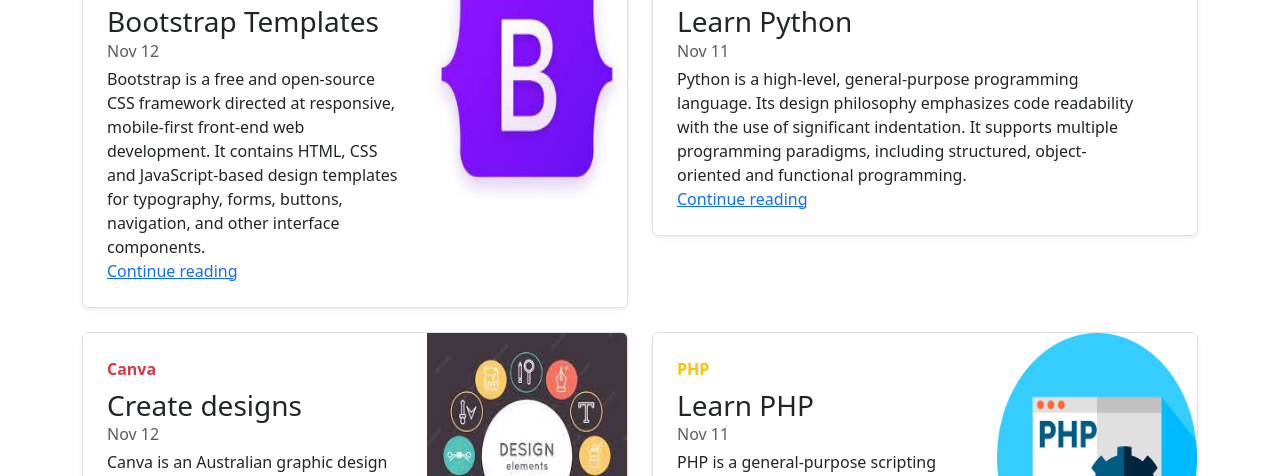
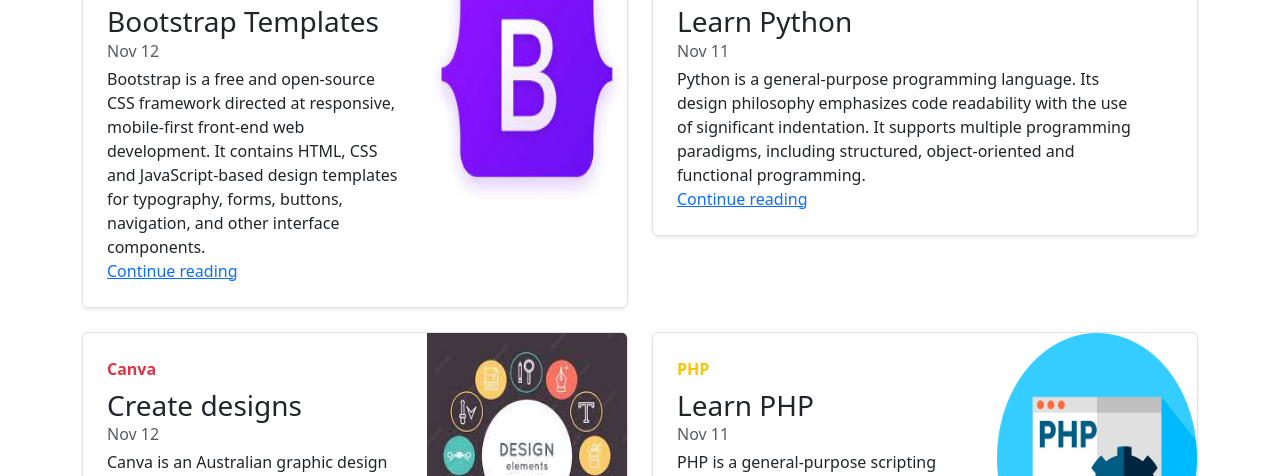
Before and after one commit to Bhumit5/iProgrammer, a plain HTML site: page index.html in a window 1280 px wide. Shown: the part 624-1100 px from the top of the page. Drawn offline with nearby package versions, Linux system fonts and the light colour scheme.

Commit message:
Update index.html

```diff
--- a/index.html
+++ b/index.html
@@ -230,7 +230,7 @@
                         <h3 class="mb-0">Learn Python</h3>
                         <div class="mb-1 text-muted">Nov 11</div>
                         <p class="mb-auto">
-                            Python is a high-level, general-purpose programming language.
+                            Python is a general-purpose programming language.
                             Its design philosophy emphasizes code readability with the use of significant indentation.
                             It supports multiple programming paradigms, including structured, object-oriented and functional programming.
                         </p>
```
